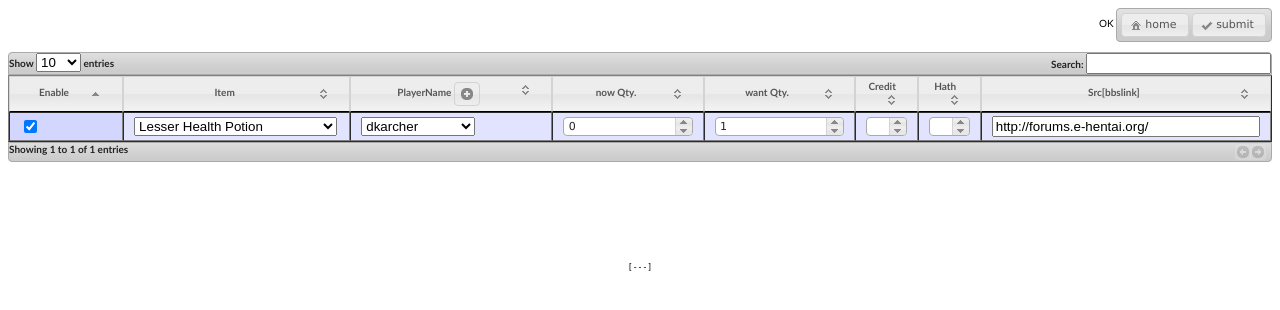
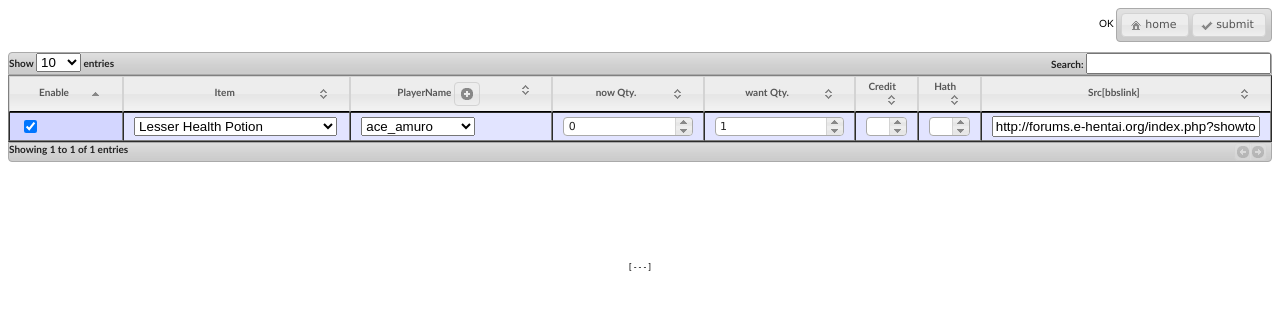
Before and after one commit to zodiac1111/wtb-db, a PHP site: page /insert.html in a window 1280 px wide. Shown: the top 310 px of the page. Run offline with PHP 8.4, Linux system fonts and the light colour scheme; data comes from the database, SQL or seed files in the repository.

Commit message:
按名称排列,默认的连接指示

```diff
--- a/insert.html
+++ b/insert.html
@@ -250,7 +250,7 @@
 						<input  align="middle" style="width:100%" type="text" class="nb" id="hath"/>
 						</td>
 						<td>
-						<input  align="middle" style="width:100%" type="text" id="src" value="http://forums.e-hentai.org/"/>
+						<input  align="middle" style="width:100%" type="text" id="src" value="http://forums.e-hentai.org/index.php?showtopic=xxxxxx"/>
 						</td>
 					</tr>
 				</tbody>
--- a/qplayer.php
+++ b/qplayer.php
@@ -1,6 +1,6 @@
 <?php
 
-$query = "SELECT *  FROM  play;";
+$query = "SELECT *  FROM  play ORDER BY play_name;";
 //echo "var jstext=" . "'$query'";
 $link = mysql_connect("127.0.0.1", "root", "123456") or die("Could not connect");
 mysql_select_db("wtb") or die("Could not select database");
```
